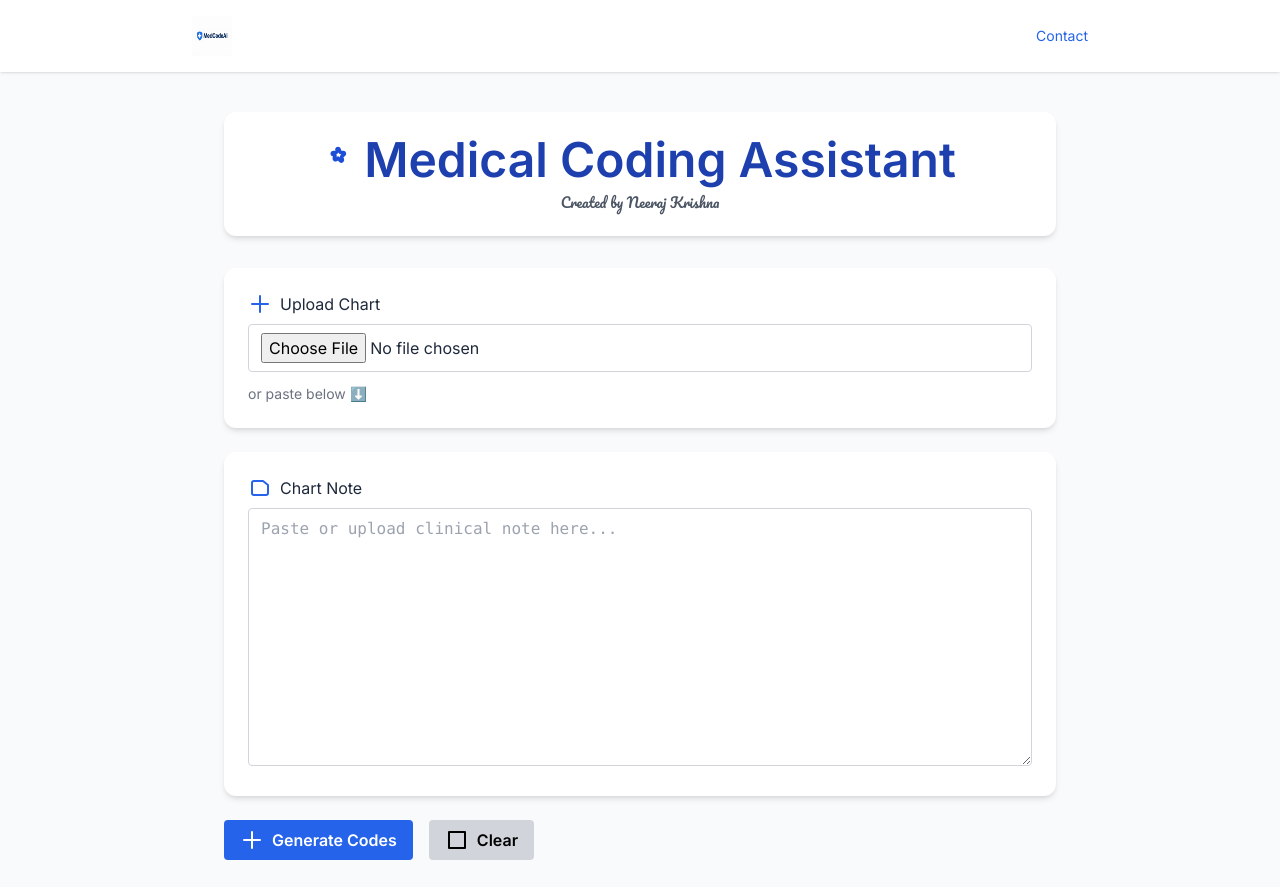
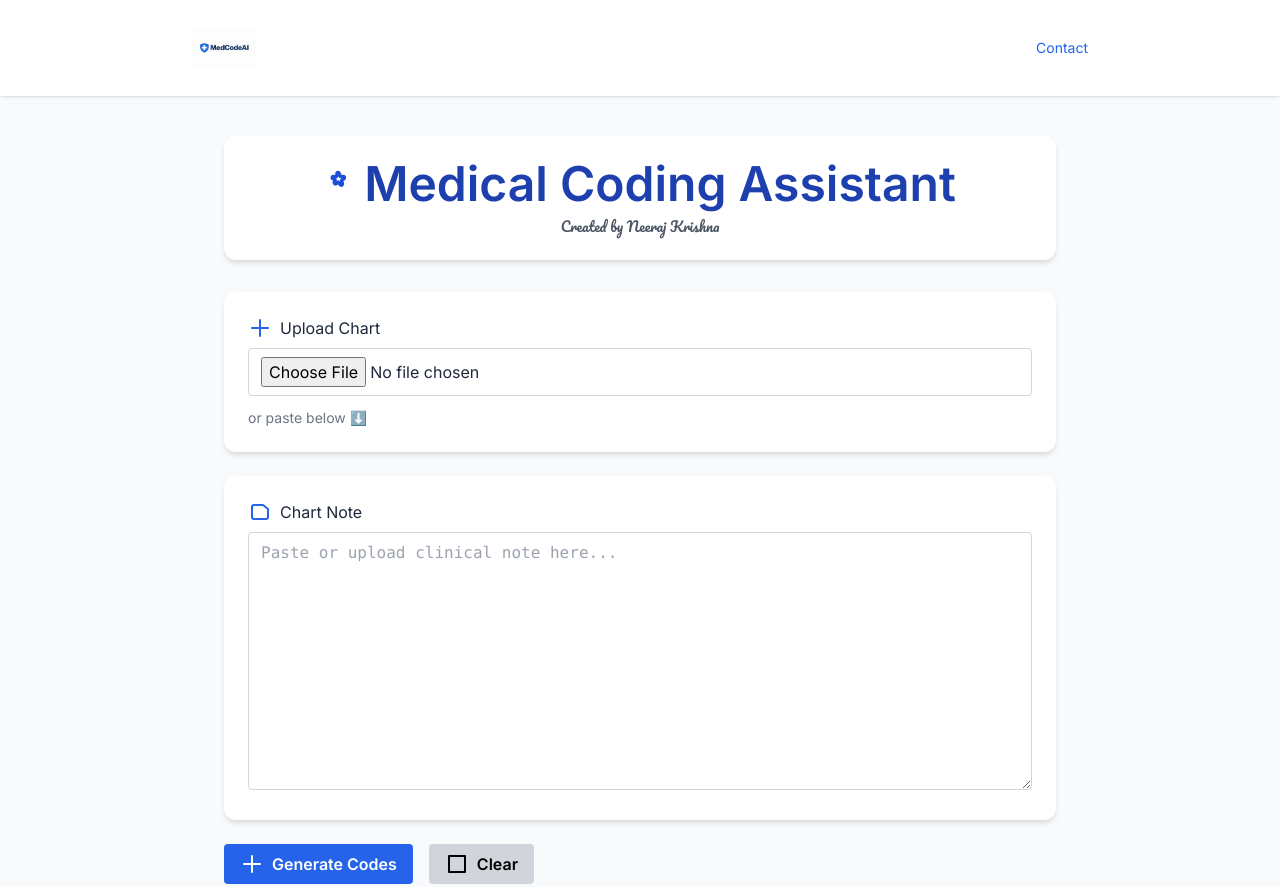
Before and after one commit to gneerajkrishna/agent-assist-app, a website: page public/index.html in a window 1280 px wide. Shown: the top 887 px of the page. Drawn offline with nearby package versions, Linux system fonts and the light colour scheme.

Commit message:
Update index.html

```diff
--- a/public/index.html
+++ b/public/index.html
@@ -19,10 +19,10 @@
 
  <!-- Navigation -->
 <nav class="bg-white shadow sticky top-0 z-10 p-4">
-  <div class="max-w-4xl mx-auto flex justify-between items-center">
-    <!-- Logo only (enlarged) -->
+  <div class="max-w-4xl mx-auto flex justify-between items-center min-h-[64px]">
+    <!-- Larger Logo Only -->
     <div class="flex items-center">
-      <img src="logo.png" alt="Logo" class="h-10 w-10" />
+      <img src="logo.png" alt="Logo" class="h-16 w-16 object-contain" />
     </div>
     <a href="mailto:neerajkrishna.g@bain.com" class="text-sm text-blue-600 hover:underline">Contact</a>
   </div>
```
